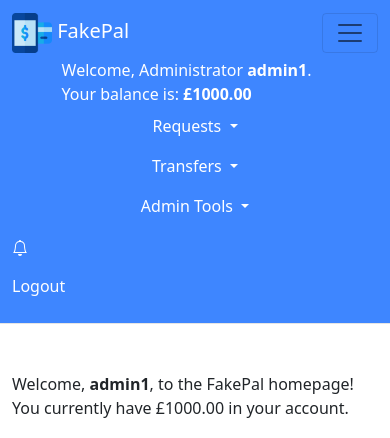
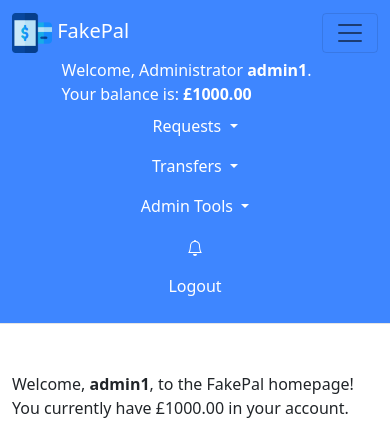
Before and after one commit to tnaccarato/Fakepal, a Django app: page /webapps2024/ in a window 390 px wide, after a click that opens the changed part. Shown: the top 438 px of the page. Run offline with Django 5.2, Linux system fonts and the light colour scheme; a user stored in the database is signed in; data comes from the database, SQL or seed files in the repository.

Commit message:
Fix responsive toolbar

```diff
--- a/static/css/base.css
+++ b/static/css/base.css
@@ -72,7 +72,7 @@
 /*Footer*/
 footer {
     position: sticky;
-    bottom: -10vh; /* Negative value to pull it up */
+    bottom: -30vh; /* Negative value to pull it up */
     width: 100%;
     text-align: center;
 }
@@ -108,3 +108,14 @@ body {
     color: white !important;
     text-decoration: none !important;
 }
+
+@media (max-width: 991px) {
+.navbar-nav .nav-item .form-inline {
+    display: block;
+    text-align: center;
+}
+    .navbar-nav .nav-item .form-inline .btn {
+        width: 100%;
+    text-align: center;
+    }
+}
--- a/templates/base.html
+++ b/templates/base.html
@@ -74,7 +74,7 @@
 
                 <!-- User controls -->
                 <ul class="navbar-nav ms-auto">
-                    <li class="nav-item">
+                    <li class="nav-item text-center">
                         <a class="nav-link" href="{% url 'payapp:notifications' %}" title="Notifications">
                             {% if unread_notifications_count %}
                                 <span class="badge bg-primary rounded-circle">{{ unread_notifications_count }}</span>
@@ -93,7 +93,7 @@
                         <li class="nav-item">
                             <form action="{% url 'register:logout' %}?next=/webapps2024/" method="post" class="form-inline">
                                 {% csrf_token %}
-                                <button class="btn btn-link link-like-button nav-link" type="submit">Logout</button>
+                                <button class="btn btn-link link-like-button nav-link " type="submit">Logout</button>
                             </form>
                         </li>
                     {% else %}
```
